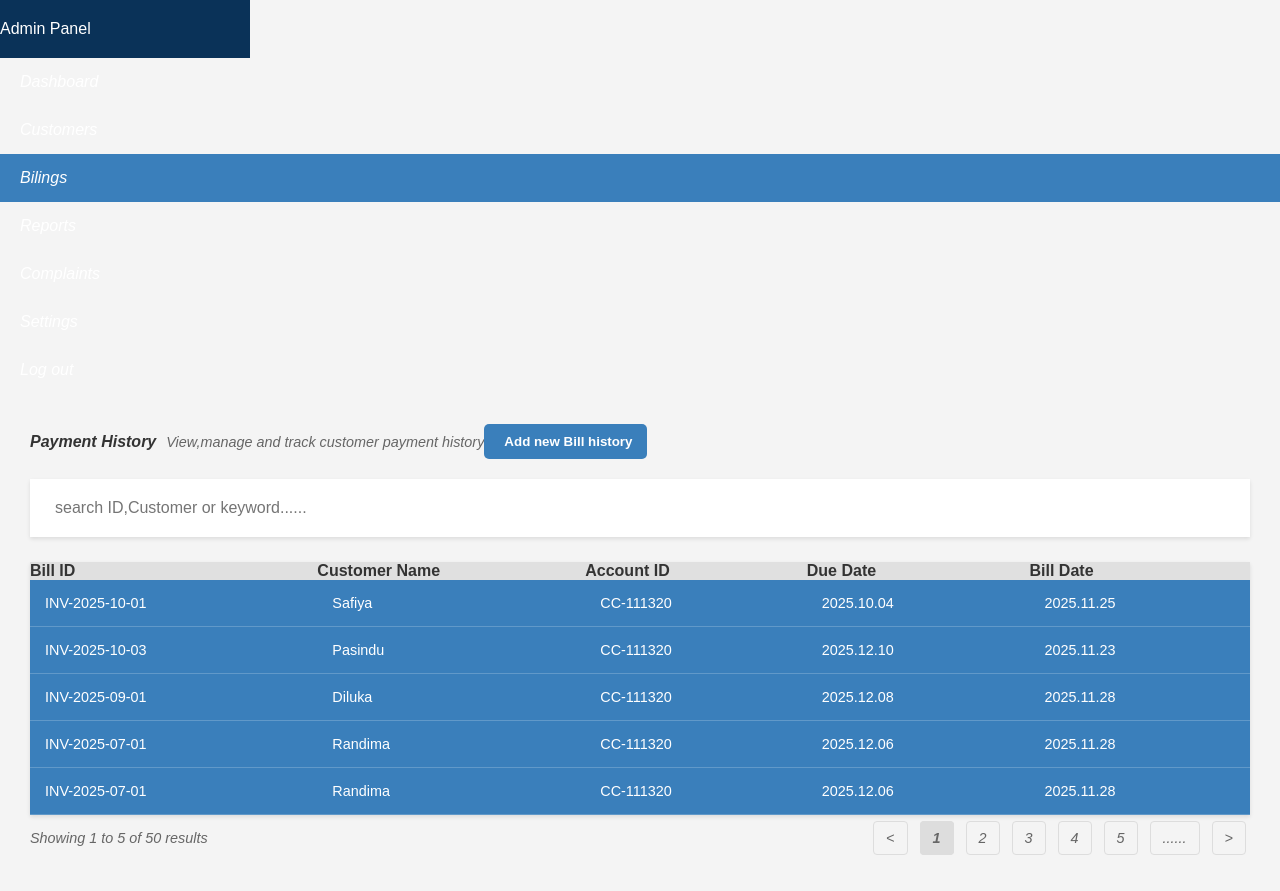
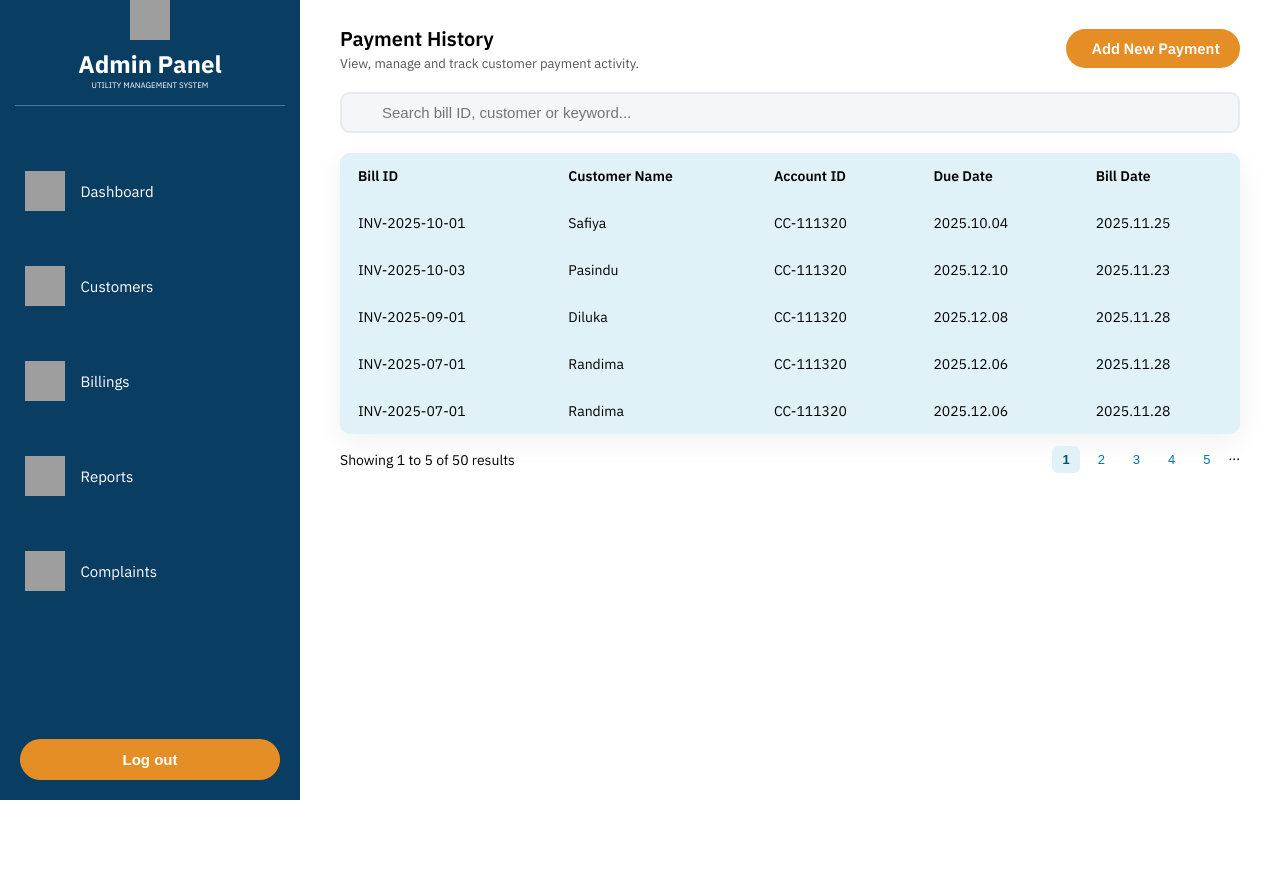
Before and after one commit to Sadeeshana/Utility-Managment-System, a PHP site: page /Payment_History.html in a window 1280 px wide. After the commit the page ends 800 px from the top, so only its background shows below. Run offline with PHP 8.4, Linux system fonts and the light colour scheme; grey boxes are pictures that could not be loaded.

Commit message:
Update Payment_Hstory.html
Update Payment_Hstory.html

```diff
--- a/Frontend/Billing_Management.css
+++ b/Frontend/Billing_Management.css
@@ -145,9 +145,9 @@
             color: #FFFFFF;
             border: none;
             padding: 12px 8px;
-            border-radius: 12px;
+            border-radius: 30px;
             cursor: pointer;
-            font-size: 14px;
+            font-size: 15px;
             font-weight: 600;
             letter-spacing: .5px;
             display: inline-block;
--- a/Frontend/Payment_History.css
+++ b/Frontend/Payment_History.css
@@ -1,219 +1,269 @@
-/* Basic Reset */
+@import url('https://fonts.googleapis.com/css2?family=IBM+Plex+Sans:wght@300;400;500;600;700&display=swap');
+
+/* Reset */
 * {
-    box-sizing: border-box;
     margin: 0;
     padding: 0;
-    font-family: Arial,sans-serif;
-
-}
-
-:root {
-
-    --primary-blue: #0A3258; /*Dark Blue for Sidebar */
-    --accent-blue: #3A7FBB;  /* Main Table/Row Color */
-    --light-gray: #f4f4f4;
-    --dark-text: #333;
-    --light-text: #ffffff;
+    box-sizing: border-box;
 }
 
 body {
-    background-color: var(--light-gray);
+    background-color: white;
+    font-family: "IBM Plex Sans";
 }
 
-.dashboard-container {
+/* Layout Container */
+.container {
     display: flex;
-    min-height: 100vh;
+    height: 100vh;
+    background-color: white;
 }
 
-/* --- 1. Sidebar Styling --- */
+
 .sidebar {
-    width: 250px;
-    background-color: var(--primary-blue);
-    color: var(--light-text);
+    width: 300px;
+    background-color: #0A3D62;
+    color: white;
+    padding: 0px;
     display: flex;
     flex-direction: column;
-    padding: 20px 0;
     justify-content: space-between;
 }
 
-.sidebar-header . fas {
-    font-size: 40px;
-    margin-bottom: 5px;
+.sidebar h2 {
+    margin-bottom: 50px;
+    display: flex;
+    flex-direction: column;
+    align-items: center;
+    gap: 8px;
 }
 
-.admin-text {
-    font-size: 1.2em;
-    font-weight: bold;
+.sidebar h2 p {
+    font-size: 8px;
+    font-weight: normal;
+    color: #FFFFFF;
+    text-align: center;
+    margin-top: -8px;
+    padding-bottom: 15px;
+    border-bottom: 1px solid rgba(255, 255, 255, 0.3);
+    width: 90%;
 }
 
-.utility-text {
-    font-size: 0.8em;
-    opacity:0.7;
+.sidebar h2 img {
+    width: 40px;
+    height: 40px;
 }
 
-.main-nav ul {
+.sidebar ul {
     list-style: none;
-    padding-left: 0;
 }
 
-.nav-item a, .sidebar-footer .nav-item a {
-    display: block;
-    padding: 15px 20px;
-    color: var(--light-text);
+.sidebar ul li {
+    padding: 15px 25px;
+    margin: 25px 0;
+    cursor: pointer;
+    display: flex;
+    align-items: center;
+    gap: 10px;
+    border-radius: 5px;
+    transition: 0.3s;
+    font-size: 15px;
+}
+
+.sidebar ul li a {
     text-decoration: none;
-    transition: background-color 0.2s;
+    color: white;
     display: flex;
+    align-items: center;
+    gap: 12px;
+    width: 100%;
+}
+
+.sidebar ul li img {
+    width: 40px;
+    height: 40px;
+}
+
+.sidebar ul li:hover {
+    background-color: rgba(255, 255, 255, 0.1);
+}
+
+.sidebar ul li.active {
+    background-color: rgba(255, 255, 255, 0.15);
+    border-left: 4px solid white;
+    padding-left: 20px;
+}
+
+/* Logout Button */
+.logout-section {
+    padding: 20px;
+}
+
+.logout-btn {
+    width: 100%;
+    background-color: #E58E26;
+    color: #FFFFFF;
+    border: none;
+    padding: 12px;
+    border-radius: 30px;
+    cursor: pointer;
+    font-size: 15px;
+    font-weight: 600;
+    transition: 0.25s;
+}
+
+.logout-btn:hover { background-color: #E58E26; }
+.logout-btn:active { background-color: #E58E26; }
+
+
+.main {
+    flex: 1;
+    padding: 25px 40px;
+    overflow: auto;
+}
+
+/* Header */
+.header {
+    display: flex;
+    justify-content: space-between;
     align-items: center;
 }
 
-.nav-item a:hover, .nav-item.active a {
-    background-color: var(--accent-blue);
+.header h1 {
+    font-size: 20px;
+    font-weight: 600;
 }
 
-.nav-item .fas {
-    margin-right: 10px;
-    width: 20px; /* Align icons */
+.header p {
+    margin-top: 3px;
+    font-size: 13px;
+    color: #555;
+    font-family: "IBM Plex Sans";
 }
 
-/* Sidebar Footer */
-.sidebbar-footer {
-    border-top: 1px solid rgba(255, 255, 255, 0.1);
-    padding-top: 10px;
+/* Add Button */
+.add-btn {
+    background-color: #E58E26;
+    color: white;
+    padding: 10px 20px;
+    border-radius: 30px;
+    font-size: 15px;
+    font-family: "IBM Plex Sans";
+    font-weight: 600;
+    text-decoration: none;
+    display: flex;
+    align-items: center;
+    gap: 6px;
+    transition: 0.3s;
 }
 
-/* --- 2. Main Content Styling --- */
-.main-content {
-    flex-grow: 1;
-    padding: 30px;
+.add-btn:hover {
+    background-color: #E58E26;
 }
 
-/* content Header */
-.content-header {
-    display: flex;
-    align-items: center;
-    margin-bottom: 20px;
-    position: relative; /* For the absolute position of the button */
+
+
+.search-bar {
+    position: relative;
+    margin: 20px 0;
 }
 
-.page-title {
-    font-size: 1.8m;
-    font-weight: bold;
-    color: var(--dark-text);
+.search-bar input {
+    width: 100%;
+    padding: 10px 40px;
+    border-radius: 10px;
+    border: 2px solid rgba(3,45,61,0.06);
+    background-color: #F5F6FA;
+    font-size: 15px;
+    outline: none;
 }
 
-.page-subtitle {
-    font-size: 0.9em;
-    color: #666;
-    margin-left: 10px;
+.search-bar input:focus {
+    border-color: black;
 }
 
-.add-button {
-    background-color: var(--accent-blue);
-    color: var(--light-text);
-    border: none;
-    padding: 10px 15px;
-    border-radius: 5px;
-    cursor: pointer;
-    font-weight: bold;
-    display: flex;
-    align-items: center;
-    position: aboslute; /* Place button to the far right */
+.search-bar i {
+    position: absolute;
+    left: 13px;
+    top: 50%;
+    transform: translateY(-50%);
+    color: #777;
 }
 
-.add-button .fas {
-    margin-right: 5px;
+
+
+table {
+    width: 100%;
+    border-collapse: separate;
+    border-spacing: 0;
+    border-radius: 10px;
+    background-color: #e0f2f8;
+    overflow: hidden;
+    box-shadow: 0 8px 28px rgba(2, 6, 23, 0.06);
 }
 
-/* Search Bar */
-.search-container {
-    background-color: var(--light-text);
-    padding: 15px;
-    box-shadow: 0 2px 4px rgba(0, 0, 0, 0.1);
-    display: flex;
-    align-items: center;
-    margin-bottom: 25px;
+thead {
+    background-color: #e0f2f8;
 }
 
-.search-container .fas {
-    color:#999;
-    margin-right: 10px;
-}
-
-#searchInput {
-    border: none;
-    outline: none;
-    flex-grow: 1;
-    font-size: 1em;
-    padding: 5px 0;
-}
-
-/* Table Styling */
-.table-container {
-    background-color: var(--light-text);
-    border: radius 8px;
-    box-shadow: 0 2px 4px rgba(0, 0, 0, 0.1);
-    overflow: hidden;
-}
-
-#paymentTable {
-    width: 100%;
-    border-collapse: collapse;
-}
-
-#paymentTable thead tr {
-    background-color: #e0e0e0; /* Gray header background */
-    color: var(--dark-text);
+th, td {
+    padding: 14px 18px;
+    font-size: 14px;
+    border-bottom: 1px solid #e0f2f8;
     text-align: left;
 }
 
-#paymentTable tbody tr {
-    background-color: var(--accent-blue);
-    color: var(--light-text);
-    border-bottom: 1px solid rgba(255, 255, 255, 0.2);
-    cursor: pointer;
-    transition: background-color 0.1s;
+th {
+    color: black;
+    font-weight: 600;
+    font-family: "IBM Plex Sans";
 }
 
-#paymentTable tbody tr:hover {
-    background-color: #2a6a9b; /* Slightly darker on hover */
+td {
+    color: black;
+    font-family: "IBM Plex Sans";
 }
 
-#paymentTable td {
-    padding: 15px;
-    font-size: 0.9em;
+tr:last-child td {
+    border-bottom: none;
 }
 
-#paymentTable td a {
-    color: var(--light-text);
-    text-decoration: none;
-    font-weight: bold;
-}
 
-/* Table Footer / Pagination */
-.table-footer {
+
+.pagination {
+    margin-top: 12px;
     display: flex;
     justify-content: space-between;
     align-items: center;
-    padding: 15px 0;
-    font-size: 0.9em;
-    color: #666;
 }
 
-.pagination a {
-    color: #666;
-    padding: 8px 12px;
-    text-decoration: none;
-    border: 1px solid #ddd;
-    margin: 0 4px;
-    border-radius: 4px;
-    transition: background-color 0.2s;
+.pagination span {
+    font-size: 14px;
+    color: black;
 }
 
-.pagination a:hover:not(.active) {
-    background-color: #ddd;
+.pages {
+    display: flex;
+    gap: 8px;
 }
 
-.pagination a.active {
-    background-color: #ddd;
-    font-weight: bold;
+.pages button {
+    background: none;
+    border: none;
+    font-size: 13px;
+    cursor: pointer;
+    color: #0077aa;
+    padding: 6px 10px;
+    transition: 0.2s;
+    border-radius: 6px;
 }
+
+.pages button.active {
+    background-color: #e0f2f8;
+    font-weight: 700;
+    color: #07506a;
+}
+
+.pages button:hover {
+    color: #07506a;
+}
--- a/Frontend/Payment_History.html
+++ b/Frontend/Payment_History.html
@@ -1,45 +1,63 @@
-
-<!DOCTPE html>
+<!DOCTYPE html>
 <html lang="en">
 <head>
 <meta charset="UTF-8">
-        <meta name="viewport" content=""width=device-width, initial-scale=1.0">
+<meta name="viewport" content="width=device-width, initial-scale=1.0">
+<title>Payment History</title>
+
 <link rel="stylesheet" href="Payment_History.css">
+<link href="https://fonts.googleapis.com/css2?family=IBM+Plex+Sans:wght@300;400;500;600;700&display=swap" rel="stylesheet">
+
+
 </head>
+
 <body>
-        <div class="dashbord-container">
-            <aside class="sidebar">
-                <i class="fas fa-user-circle"></i>
-                <div class="ädmin-text">Admin Panel</div>
-            </div>
-            <nav class="main-nav">
+  <div class="container">
+
+        <!-- Sidebar -->
+        <div class="sidebar">
+            <div>
+                <h2>
+                    <img src="/images/A1.png" alt="Admin-Icon">
+                    Admin Panel
+                    <p>UTILITY MANAGEMENT SYSTEM</p>
+                </h2>
+
                 <ul>
-                    <li class="nav-item"><a href="#"><i class="fas fa-tachometer-alt"</li> Dashboard</a></li>
-                    <li class="nav-item"><a href="#"><i class="fas fa-users"</li> Customers</a></li>
-                    <li class="nav-item active"><a href="#"><i class="fas fa-receipt"</li> Bilings</a></li>
-                    <li class="nav-item"><a href="#"><i class="fas fa-chart-bar"</li> Reports</a></li>
-                    <li class="nav-item"><a href="#"><i class="fas fa-exclamation-triangle"</li> Complaints</a></li>
+                    <li><a href="Dashboard.html"><img src="/images/S1.png"> &nbsp;Dashboard</a></li>
+                    <li><a href="Customermanagement.html"><img src="/images/S2.png"> &nbsp;Customers</a></li>
+                    <li><a href="Billing_Management.html"><img src="/images/S3.png"> &nbsp;Billings</a></li>
+                    <li><a href="Genaratereports.html"><img src="/images/S4.png"> &nbsp;Reports</a></li>
+                    <li><a href="complaint_management.html"><img src="/images/S5.png"> &nbsp;Complaints</a></li>
                 </ul>
-            </nav>
-            <div class="sidebar-footer">
-                <div class="nav-item"><a href="#"><i class="fass fa-cog"></i> Settings</a></div>
-                <div class="nav-item"><a href="#"><i class="fass fa-sign-out-alt"></i> Log out</a></div>
-                </div>
-            </aside>
-
-            <main class="main-content">
-                <header class="content-header">
-                    <div class="page-title">Payment History</div>
-                    <div class="page-subtitle">View,manage and track customer payment history</div>
-                    <button class="add-button"><i class="fas fa-plus"></i> Add new Bill history</button>
-                </header>
-
-                <div class="search-container">
-                    <i class="fas fa-search"></i>
-                    <input type="text" id="searchInput" placeholder="search ID,Customer or keyword......">
             </div>
 
-                <div class="table-container">
+            <div class="logout-section">
+                <button class="logout-btn" type="button">Log out</button>
+            </div>
+        </div>
+
+        <!-- Main Content -->
+        <div class="main">
+
+            <div class="header">
+                <div>
+                    <h1>Payment History</h1>
+                    <p>View, manage and track customer payment activity.</p>
+                </div>
+
+                <a href="#" class="add-btn" id="addPaymentBtn">
+                    <i class="fa-solid fa-plus"></i> Add New Payment
+                </a>
+            </div>
+
+            <!-- Search Bar -->
+            <div class="search-bar">
+                <i class="fa-solid fa-magnifying-glass"></i>
+                <input type="text" id="search" placeholder="Search bill ID, customer or keyword...">
+            </div>
+
+            <!-- Table -->
             <table id="paymentTable">
                 <thead>
                     <tr>
@@ -50,6 +68,7 @@
                         <th>Bill Date</th>
                     </tr>
                 </thead>
+
                 <tbody>
                     <tr>
                         <td>INV-2025-10-01</td>
@@ -88,24 +107,24 @@
                     </tr>
                 </tbody>
             </table>
+
+            <!-- Pagination -->
+            <div class="pagination">
+                <span>Showing 1 to 5 of 50 results</span>
+
+                <div class="pages">
+                    <button class="active">1</button>
+                    <button>2</button>
+                    <button>3</button>
+                    <button>4</button>
+                    <button>5</button>
+                    <span>...</span>
+                </div>
             </div>
 
-            <div class="table-footer">
-                <span>Showing 1 to 5 of 50 results</span>
-                <div class="pagination">
-                    <a href="#">&lt;</a>
-                    <a href="#" class="active">1</a>
-                    <a href="#">2</a>
-                    <a href="#">3</a>
-                    <a href="#">4</a>
-                    <a href="#">5</a>
-                    <a href="#">......</a>
-                    <a href="#">&gt;</a>
         </div>
   </div>
-        </main>
-    </div>
 
-    <script src="script.js"></script>
+<script src="Payment_History.js"></script>
 </body>
 </html>
```
Lines whose indentation alone changed are shown as unchanged.
